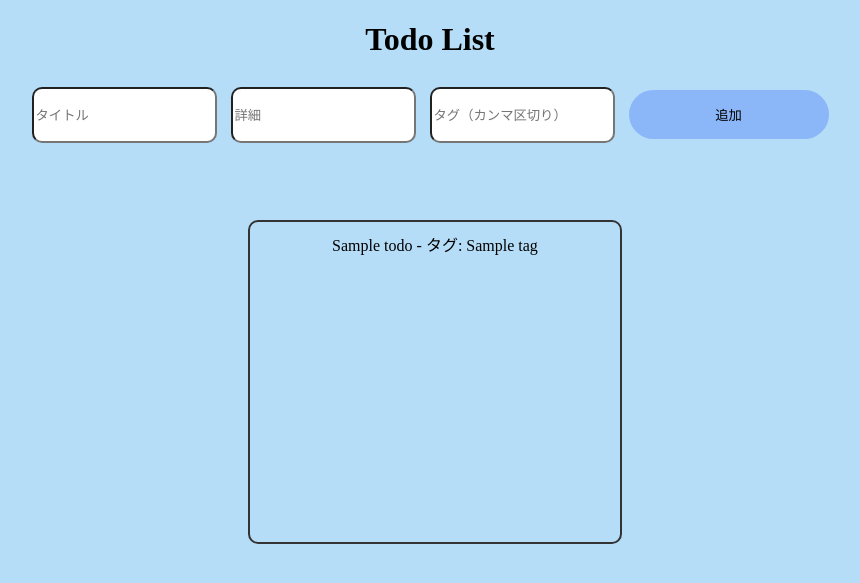
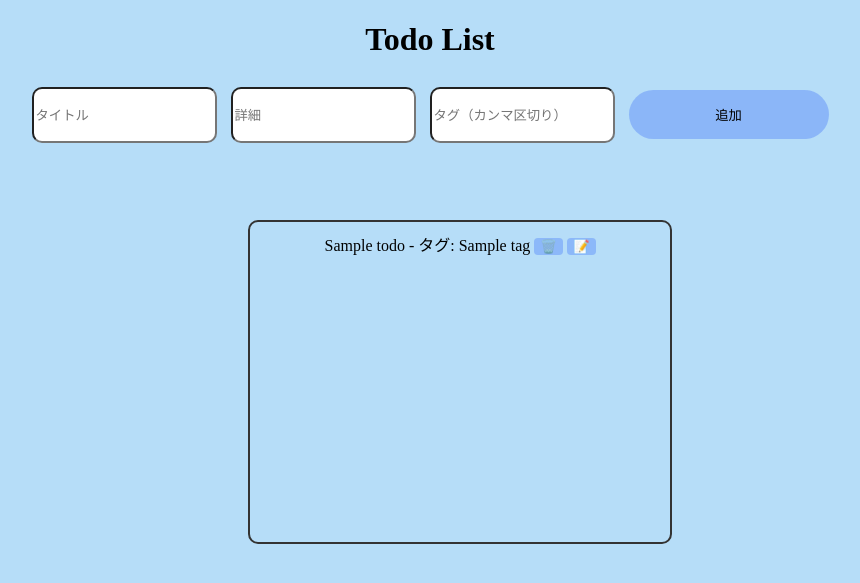
Before and after one commit to webfrontier-intern-2024/Todo-app-backend, a FastAPI app: page / in a window 1280 px wide. Shown: the top 583 px of the page, without its empty margins (210-1070 px from the left). Run offline with FastAPI, Linux system fonts and the light colour scheme; tables that the repository leaves empty hold one stand-in row (values such as "Sample post").

Commit message:
もろもろの問題解決

```diff
--- a/app/static/style.css
+++ b/app/static/style.css
@@ -26,7 +26,7 @@ h1 {
     padding: 10px;          /* 内側の余白 */
     margin: 10px 0;
     border-radius: 10px;    /* 角を丸くする */
-    width: 350px;
+    width: 400px;
     margin-left: 450px;
     margin-top: 100px;
     height: 300px;
@@ -56,15 +56,8 @@ h1 {
 }
 
 /* 削除ボタン */
-.delete-btn {
-    color: black;
-    background-color: blueviolet;
+.trash, .edit {
+    background-color: #74a2f9a3;
+    border-radius: 4px;
     border: none;
-    padding: 5px 10px;
-    cursor: pointer;
-    border-radius: 5px;
 }
-
-.delete-btn:hover {
-    background-color: darkred;
-}
--- a/app/templates/index.html
+++ b/app/templates/index.html
@@ -27,6 +27,8 @@
                         {% for tag in todo.tags %}
                             {{ tag.name }}{% if not loop.last %}, {% endif %}
                         {% endfor %}
+                        <button class="trash" onclick="deleteTodo('{{ todo.title }}', '{{ todo.tags | join(', ') }}')">🗑️</button>
+                        <button class="edit" onclick="editTodo('{{ todo.title }}', '{{ todo.description }}', '{{ todo.tags | join(', ') }}')">📝</button>
                     </li>
                 {% endfor %}
             {% else %}
```
